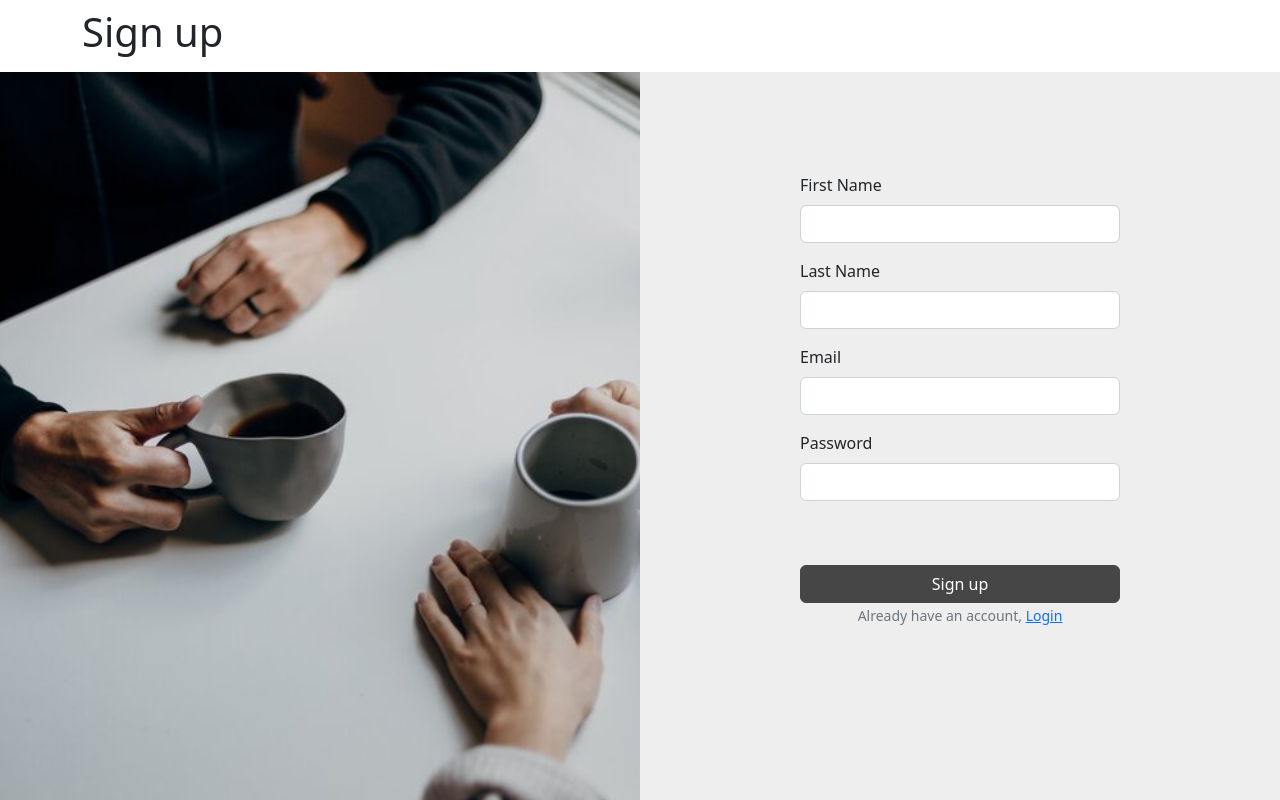
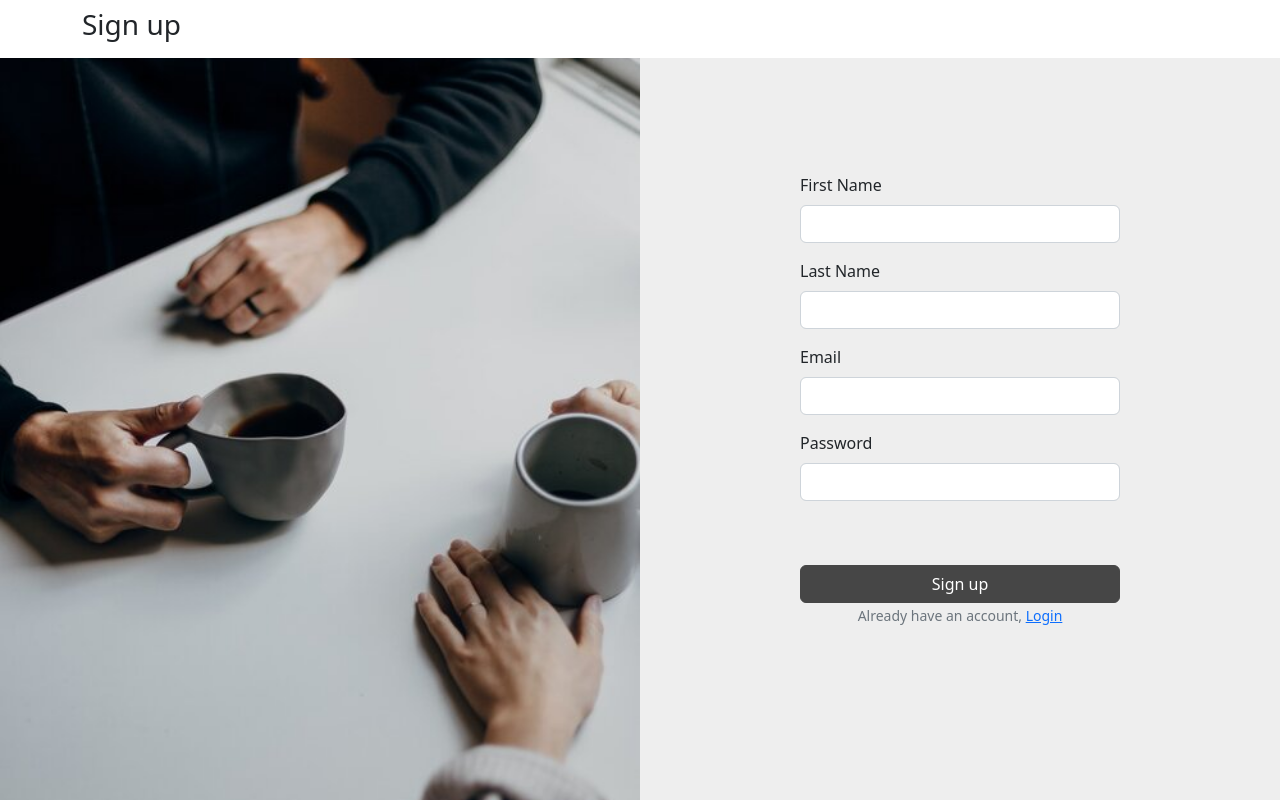
Before and after one commit to Marwan-98/chat-app-front-, a React (Create React App) app: page / in a window 1280 px wide. Built offline with nearby package versions, Linux system fonts and the light colour scheme; no server answers.

Commit message:
UI Update 2

```diff
--- a/src/Components/Login.tsx
+++ b/src/Components/Login.tsx
@@ -51,7 +51,7 @@ function Login() {
     <>
       <Navbar style={{ backgroundColor: "#FFFFFF" }} fixed="top">
         <Container>
-          <h1>Login</h1>
+          <h1 className="fs-3">Login</h1>
         </Container>
       </Navbar>
       <Row className="m-0" style={{ minHeight: "100vh" }}>
--- a/src/Components/SignUp.tsx
+++ b/src/Components/SignUp.tsx
@@ -56,7 +56,7 @@ function Login() {
     <>
       <Navbar style={{ backgroundColor: "#FFFFFF" }} fixed="top">
         <Container>
-          <h1>Sign up</h1>
+          <h1 className="fs-3">Sign up</h1>
         </Container>
       </Navbar>
       <Row className="m-0" style={{ minHeight: "100vh" }}>
```
